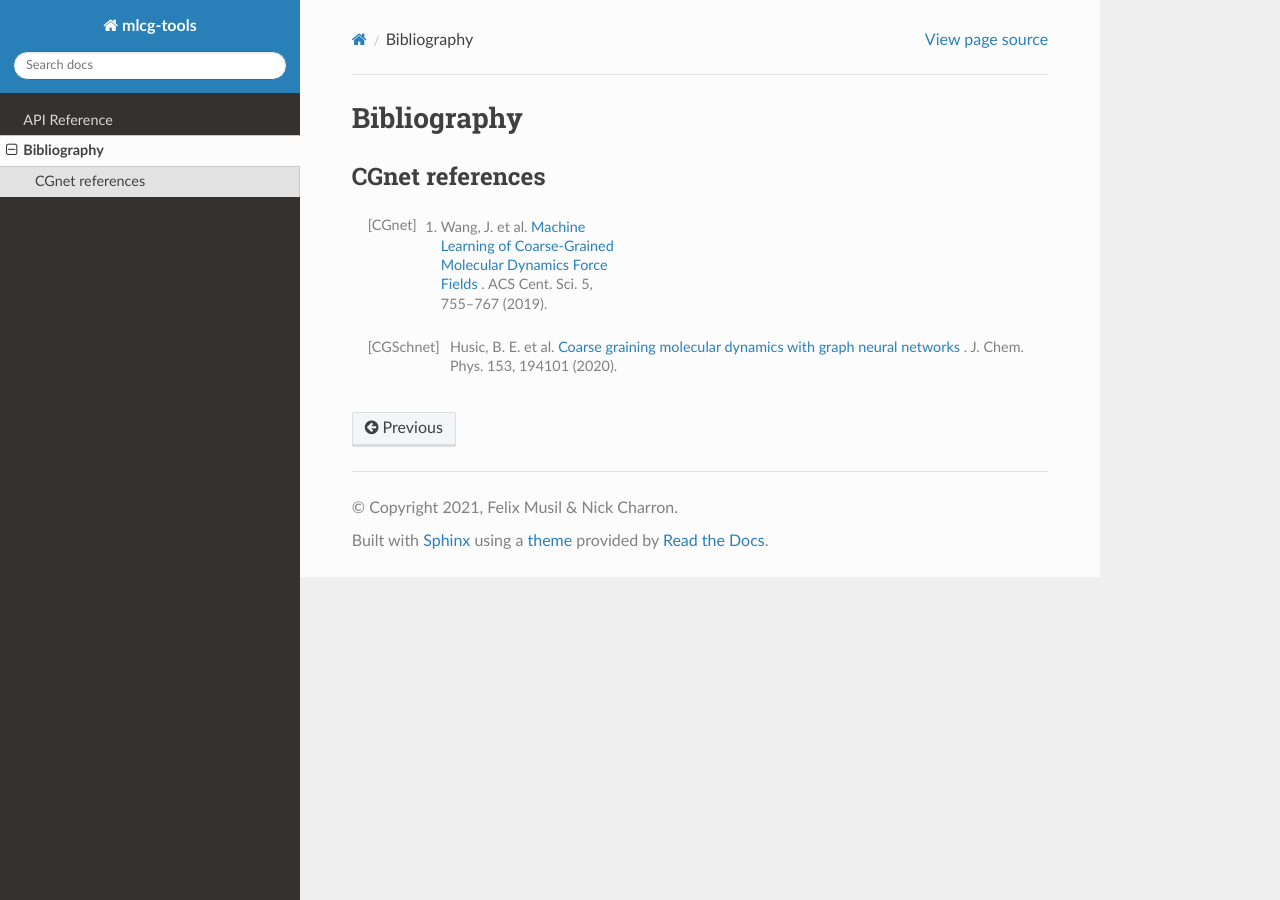
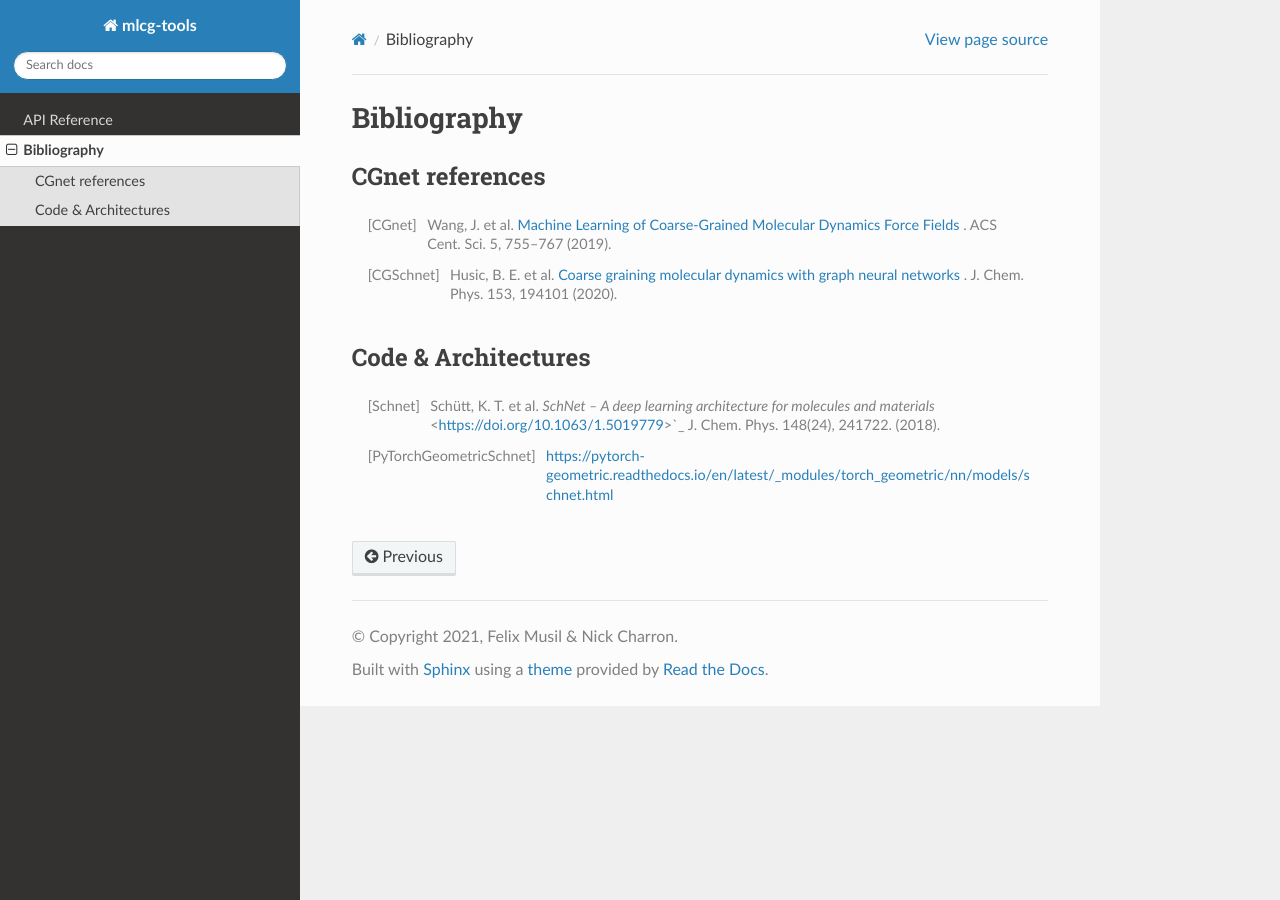
Before and after one commit to danielpastor97/mlcg, a Sphinx documentation site: the page built from docs/source/bibliography.rst, in a window 1280 px wide. Built offline with Sphinx 7.4.7 and the Read the Docs theme 2.0.0, drawn with Linux system fonts in a browser that asks for light colours.

Commit message:
docs update

```diff
--- a/docs/source/bibliography.rst
+++ b/docs/source/bibliography.rst
@@ -6,7 +6,14 @@ Bibliography
 CGnet references
 ---------------
 
-.. [CGnet] 1. Wang, J. et al. `Machine Learning of Coarse-Grained Molecular Dynamics Force Fields <https://doi.org/10.1021/acscentsci.8b00913>`_ . ACS Cent. Sci. 5, 755–767 (2019).
+.. [CGnet] Wang, J. et al. `Machine Learning of Coarse-Grained Molecular Dynamics Force Fields <https://doi.org/10.1021/acscentsci.8b00913>`_ . ACS Cent. Sci. 5, 755–767 (2019).
 
 
 .. [CGSchnet] Husic, B. E. et al. `Coarse graining molecular dynamics with graph neural networks <https://doi.org/10.1063/5.0026133>`_ . J. Chem. Phys. 153, 194101 (2020).
+
+Code & Architectures
+--------------------
+.. [Schnet] Schütt, K. T. et al. `SchNet – A deep learning architecture for molecules and materials` <https://doi.org/10.1063/1.5019779>`_ J. Chem. Phys. 148(24), 241722. (2018).
+
+
+.. [PyTorchGeometricSchnet] https://pytorch-geometric.readthedocs.io/en/latest/_modules/torch_geometric/nn/models/schnet.html
```
Also changed, not shown: 1 other file.
